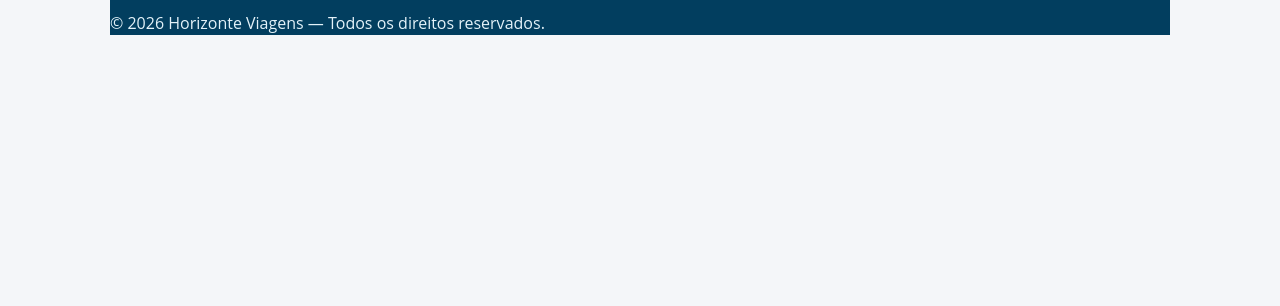
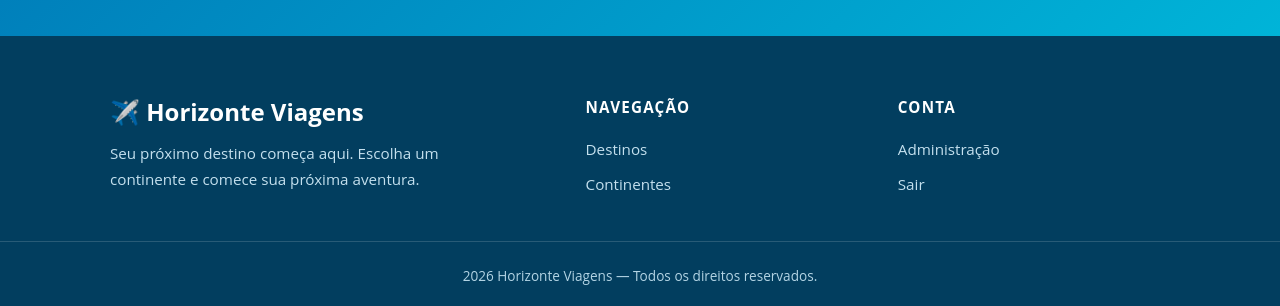
Before and after one commit to fischer-dev-abs/Viagens, a plain HTML site: page produtos.html in a window 1280 px wide. Shown: the part 1186-1492 px from the top of the page. Before the commit the page ends 1256 px from the top, so only its background shows below. Drawn offline with Linux system fonts and the light colour scheme; a web font is replaced by a local one.

Commit message:
Update produtos.html

```diff
--- a/produtos.html
+++ b/produtos.html
@@ -245,6 +245,8 @@
         </div>
     </section>
 
+    </main>
+
 <!-- Por que viajar com a Horizonte? -->
 <section class="beneficios">
     <div class="beneficios-titulo">
@@ -288,13 +290,39 @@
     </button>
 </section>
 
-    <!-- Footer -->
+<!-- Footer (largura total) -->
 <footer>
+    <div class="footer-conteudo">
+
+        <div class="footer-marca">
             <div class="footer-logo">✈️ Horizonte Viagens</div>
-        <p>© 2026 Horizonte Viagens — Todos os direitos reservados.</p>
+            <p class="footer-sobre">
+                Seu próximo destino começa aqui. Escolha um continente e comece sua próxima aventura.
+            </p>
+        </div>
+
+        <div class="footer-col">
+            <h4 class="footer-titulo">Navegação</h4>
+            <ul>
+                <li><a href="produtos.html">Destinos</a></li>
+                <li><a href="#" onclick="document.querySelector('.continentes').scrollIntoView({ behavior: 'smooth' }); return false;">Continentes</a></li>
+            </ul>
+        </div>
+
+        <div class="footer-col">
+            <h4 class="footer-titulo">Conta</h4>
+            <ul>
+                <li><a href="logadmin.html">Administração</a></li>
+                <li><a href="#" onclick="sair(); return false;">Sair</a></li>
+            </ul>
+        </div>
+
+    </div>
+
+    <div class="footer-base">
+        2026 Horizonte Viagens — Todos os direitos reservados.
+    </div>
 </footer>
-
-</main>
 
 <script src="script.js"></script>
 
```
Lines whose indentation alone changed are shown as unchanged.
